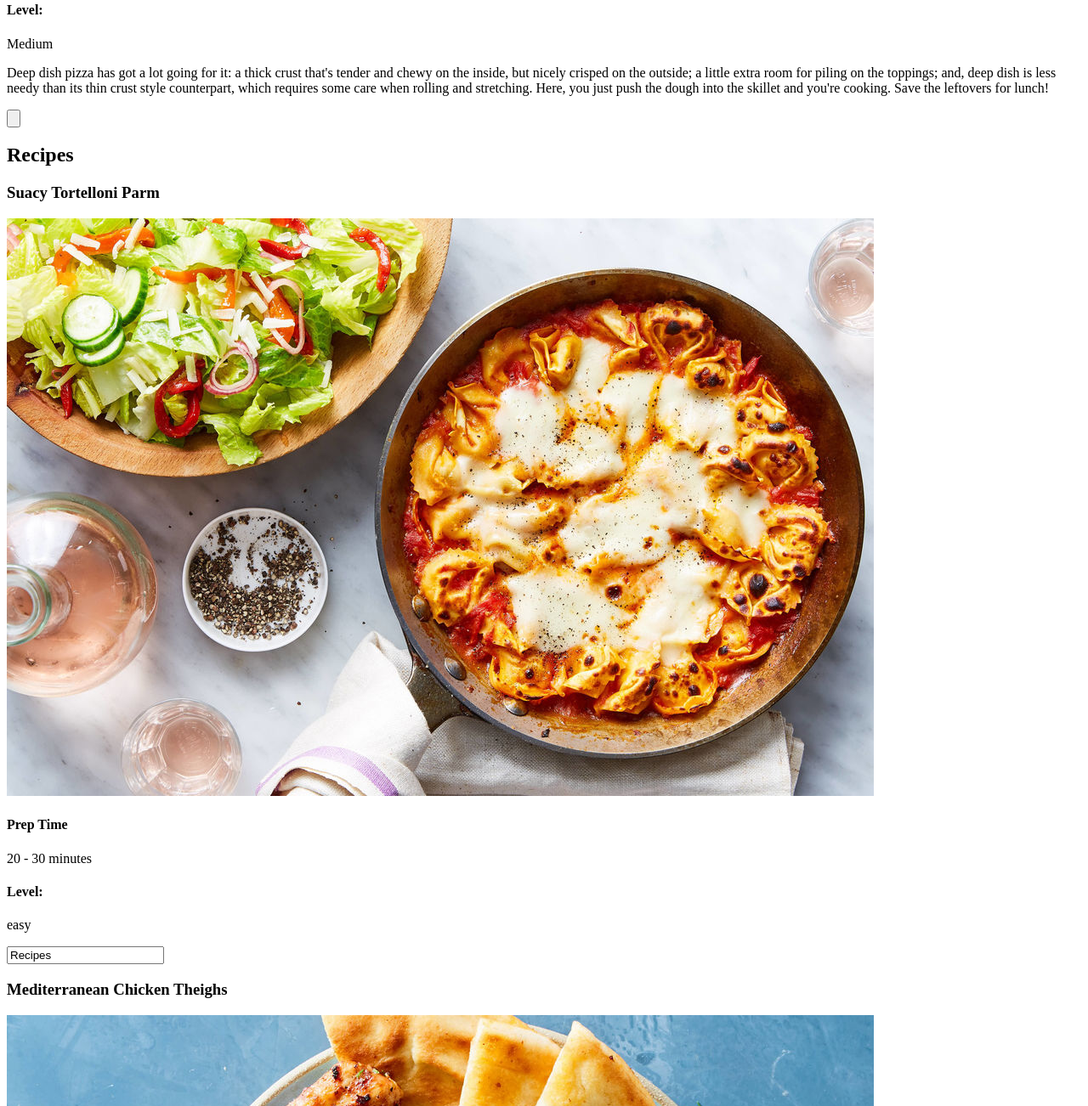
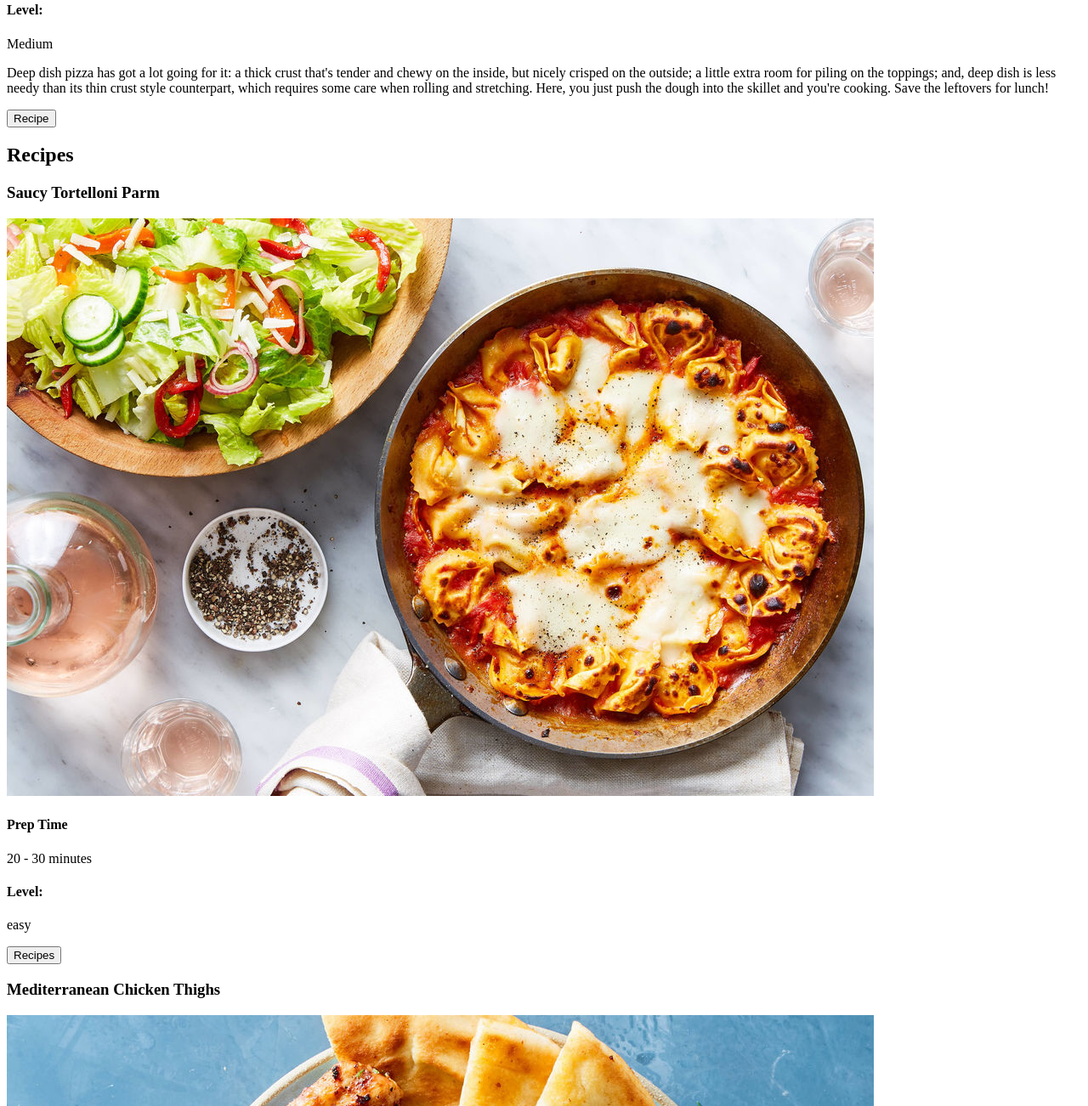
Before and after one commit to Hashim4810/HTML-and-CSS-PROJECTS, a plain HTML site: page Simple-Recipeis/indext.html in a window 1280 px wide. Shown: the part 978-2280 px from the top of the page at 85% size. Drawn offline with Linux system fonts and the light colour scheme.

Commit message:
Add files via upload

```diff
--- a/Simple-Recipeis/indext.html
+++ b/Simple-Recipeis/indext.html
@@ -10,8 +10,8 @@
     <nav class="nav-bar">
         <ul>
             <li><a href="#">Home</a></li>
-            <li class="drop"></li>
-            <li><a href="#recipes">Recipes</a></li>
+            <li class="drop">
+            <a href="#recipes">Recipes</a>
             <div class="rollover-menu">
                 <a href="#featured">Featured Recipes</a>
                 <a href="#pasta">Pasta</a>
@@ -21,6 +21,7 @@
                 <a href="#fish">Fish</a>
                 <a href="#dessert">Desserts</a>
             </div>
+            </li>
             <li><a href="#about">About</a></li>
             <li><a href="#Contact">Contact</a></li>
         </ul>
@@ -31,7 +32,7 @@
     </header>
     <!--RECIPES-->
     <section>
-        <!--FEATTURED RECIPE-->
+        <!--FEATURED RECIPE-->
         <div id="featured">
             <h2>Featured Recipe</h2>
             <div>
@@ -42,7 +43,7 @@
                 <h4>Prep Time:</h4>
                 <p>30 - 40 minutes</p>
                 <h4>Level:</h4>
-                <p>Medium
+                <p>Medium</p>
                     <p>Deep dish pizza has got a lot going for it:
 a thick crust that's tender and chewy on the inside,
 but nicely crisped on the outside; a little extra room for piling
@@ -50,15 +51,14 @@ on the toppings; and, deep dish is less needy than its thin crust
 style counterpart, which requires some care when rolling and stretching.
 Here, you just push the dough into the skillet and you're cooking.
 Save the leftovers for lunch!</p>
-<input type="button" Values="Recipe">
-                </p>
+<input type="button" value="Recipe">
             </div>
             <!--RECIPE CARDS-->
             <div id="recipes">
                 <h2>Recipes</h2>
                 <!--PASTA-->
                 <div id="pasta">
-                    <h3>Suacy Tortelloni Parm</h3>
+                    <h3>Saucy Tortelloni Parm</h3>
                     <div>
                         <img src="images/tortelloni.jpeg">
                     </div>
@@ -67,13 +67,12 @@ Save the leftovers for lunch!</p>
                         <p>20 - 30 minutes</p>
                         <h4>Level:</h4>
                         <p>easy</p>
-                        <input types="button" value="Recipes">
+                        <input type="button" value="Recipes">
                     </div>
                 </div>
-            </div>
             <!--CHICKEN-->
             <div id="chicken">
-                    <h3>Mediterranean Chicken Theighs</h3>
+                    <h3>Mediterranean Chicken Thighs</h3>
                     <div>
                         <img src="images/chicken-thighs.jpeg">
                     </div>
@@ -82,10 +81,9 @@ Save the leftovers for lunch!</p>
                         <p>20 - 30 minutes</p>
                         <h4>Level:</h4>
                         <p>easy</p>
-                        <input types="button" value="Recipes">
+                        <input type="button" value="Recipes">
                     </div>
                 </div>
-            </div>
             <!--PORK-->
             <div id="pork">
                     <h3>Crispy Pork Katsu & Rice</h3>
@@ -97,13 +95,12 @@ Save the leftovers for lunch!</p>
                         <p>20 - 30 minutes</p>
                         <h4>Level:</h4>
                         <p>medium</p>
-                        <input types="button" value="Recipes">
+                        <input type="button" value="Recipes">
                     </div>
                 </div>
-            </div>
             <!--BISCUITS-->
             <div id="biscuits">
-                    <h3>Chadder Chesse Biscuits</h3>
+                    <h3>Cheddar Cheese Biscuits</h3>
                     <div>
                         <img src="images/cheddar-biscuits.jpeg">
                     </div>
@@ -112,10 +109,9 @@ Save the leftovers for lunch!</p>
                         <p>40 - 50 minutes</p>
                         <h4>Level:</h4>
                         <p>medium</p>
-                        <input types="button" value="Recipes">
+                        <input type="button" value="Recipes">
                     </div>
                 </div>
-            </div>
             <!--FISH-->
             <div id="fish">
                     <h3>Baked Cod & Scalloped Potatoes</h3>
@@ -127,10 +123,9 @@ Save the leftovers for lunch!</p>
                         <p>30 - 40 minutes</p>
                         <h4>Level:</h4>
                         <p>easy</p>
-                        <input types="button" value="Recipes">
+                        <input type="button" value="Recipes">
                     </div>
                 </div>
-            </div>
             <!--DESSERT-->
             <div id="dessert">
                     <h3>S'mores Cake</h3>
@@ -142,7 +137,7 @@ Save the leftovers for lunch!</p>
                         <p>50 - 60 minutes</p>
                         <h4>Level:</h4>
                         <p>medium</p>
-                        <input types="button" value="Recipes">
+                        <input type="button" value="Recipes">
                     </div>
                 </div>
             </div>
@@ -168,7 +163,7 @@ Save the leftovers for lunch!</p>
             <h2>Contact Us</h2>
             <h3>Want more recipes about our recipes?
             <br>
-            Contact Us blew!
+            Contact Us below!
             </h3>
             <form>
                 <input type="text" placeholder="First Name">
@@ -182,7 +177,7 @@ Save the leftovers for lunch!</p>
                 <br>
                 <textarea placeholder="type message here...."></textarea>
                 <br>
-                <input type="submit" value="submit">
+                <input type="submit" value="Submit">
             </form>
         </div>
     </section>
@@ -190,16 +185,18 @@ Save the leftovers for lunch!</p>
     <footer>
         <table>
             <tr>
-                <p>Simple Recipes &copy;</p>
                 <td>
+                   <p>Simple Recipes &copy;</p>
                 </td>
+                <td>
                     <P> 310 SW 4th Ave Suite 200</P>
                     <p>Portland, OR 97204</p>
+                </td>
                 <td>
+                    <P>503-206-6915</P>
                 </td>
-                    <P>503-206-6915</P>
             </tr>
         </table>
-    </foot>
+    </footer>
     </body>
 </html>
```
